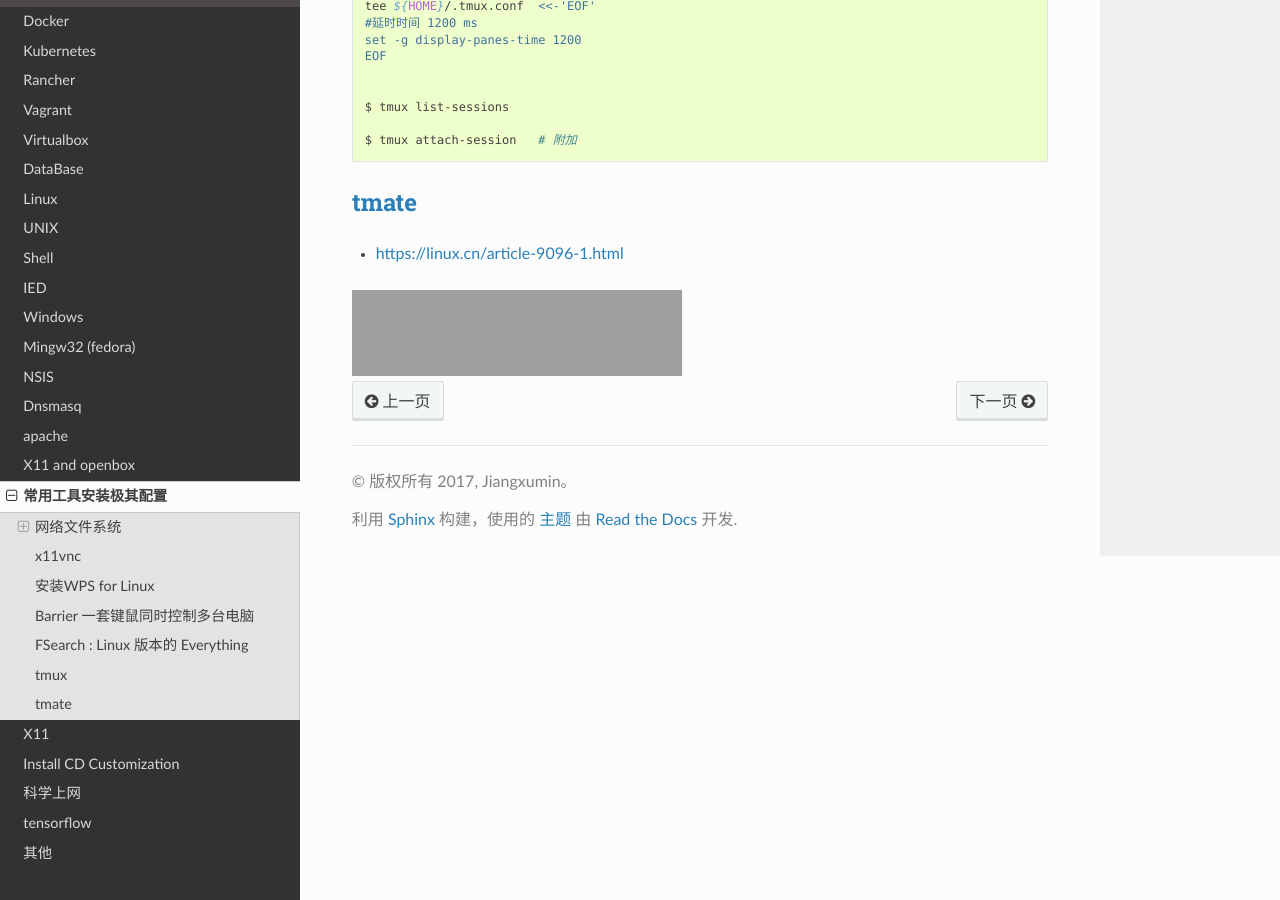
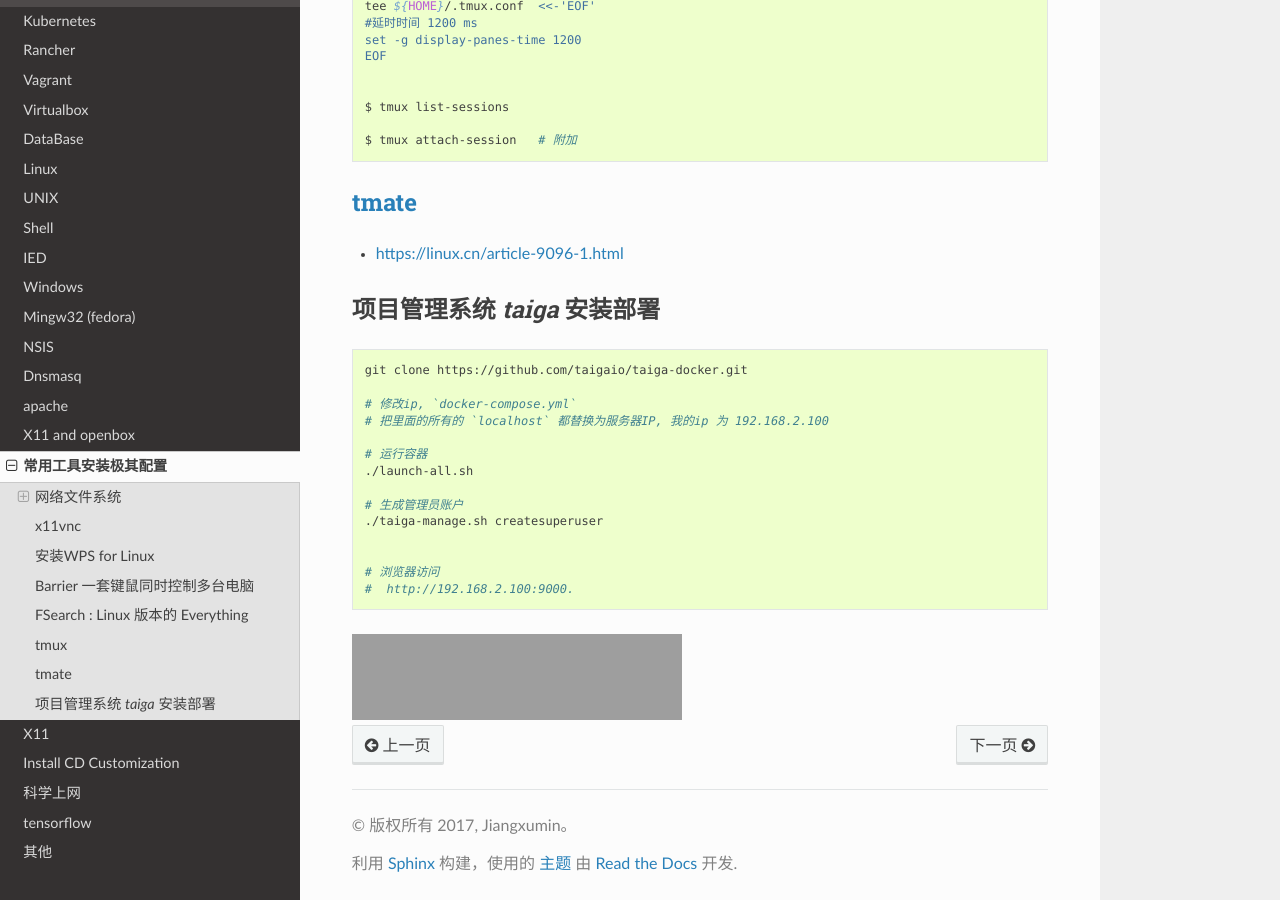
Before and after one commit to my-rds-store/my_space, a Sphinx documentation site: the page built from source/linux_tools_cfg/index.rst, in a window 1280 px wide and 900 px high, scrolled down 5496 px. Built offline with Sphinx 7.4.7 and the Read the Docs theme 2.0.0, drawn with Linux system fonts in a browser that asks for light colours; grey boxes are pictures that could not be loaded.

Commit message:
update ...

```diff
--- a/source/linux_tools_cfg/index.rst
+++ b/source/linux_tools_cfg/index.rst
@@ -339,6 +339,26 @@ tmux
 * https://linux.cn/article-9096-1.html
 
 
+项目管理系统 `taiga` 安装部署
+-----------------------------
+
+.. code:: bash
+
+    git clone https://github.com/taigaio/taiga-docker.git
+
+    # 修改ip, `docker-compose.yml`
+    # 把里面的所有的 `localhost` 都替换为服务器IP, 我的ip 为 192.168.2.100
+
+    # 运行容器
+    ./launch-all.sh
+
+    # 生成管理员账户
+    ./taiga-manage.sh createsuperuser
+
+
+    # 浏览器访问
+    #  http://192.168.2.100:9000.
+
 .. raw:: html
 
 	<iframe frameborder="no" border="0" marginwidth="0" marginheight="0" width=330 height=86 src="https://music.163.com/outchain/player?type=2&id=413961293&auto=1&height=66"></iframe>
```
